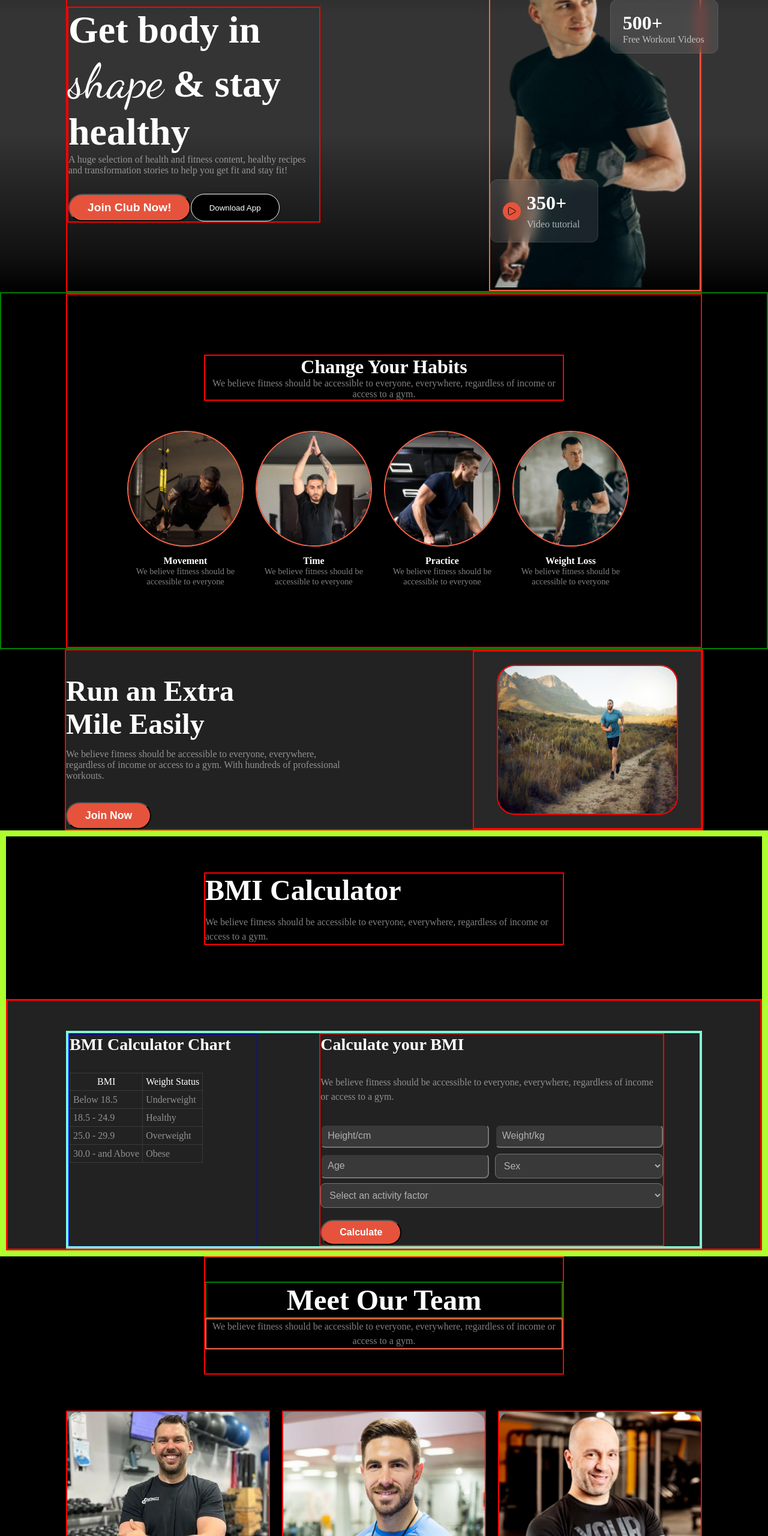
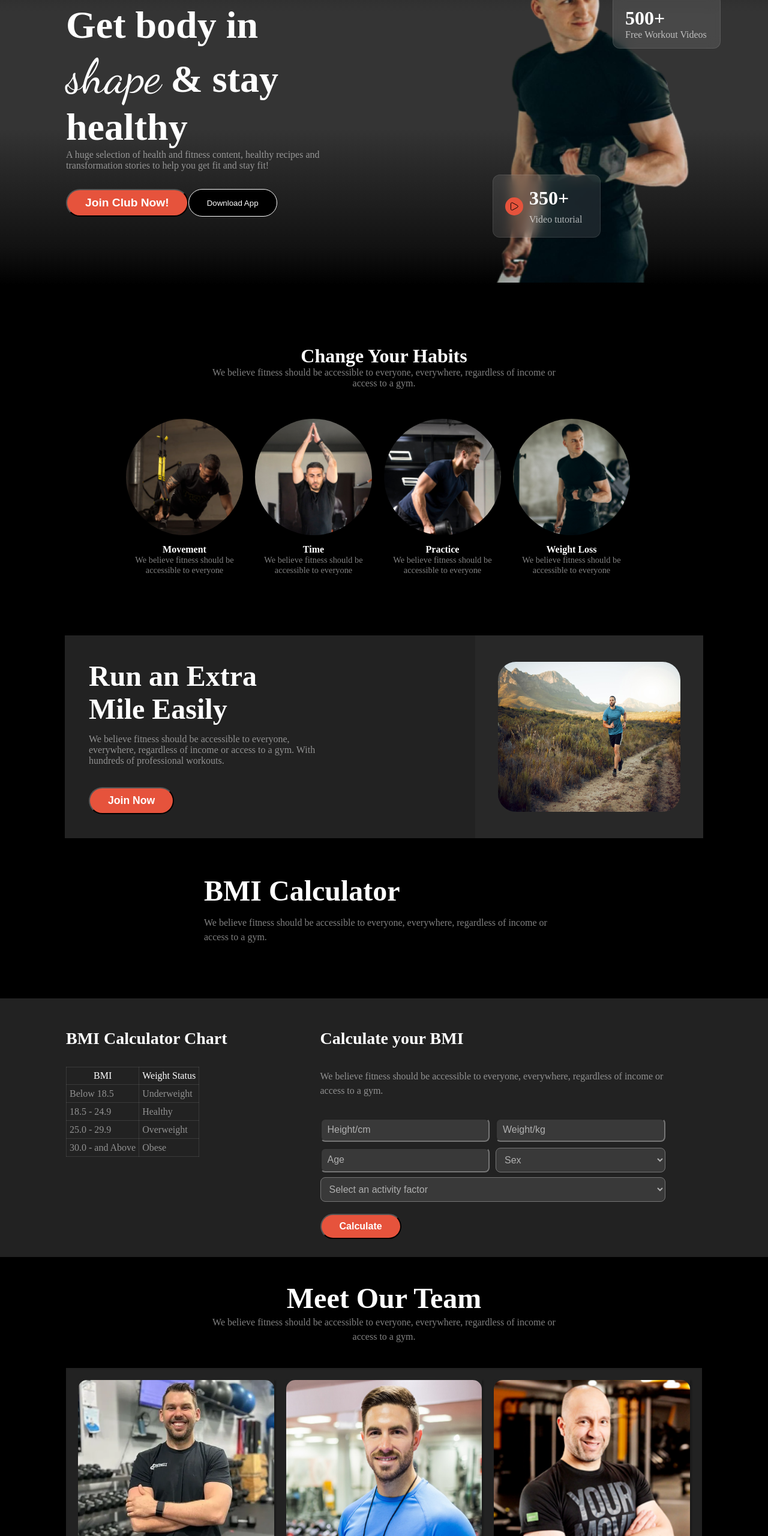
Before and after one commit to Ahmad496/Assignment2, a plain HTML site: page index.html in a window 1280 px wide. Shown: the part 240-2800 px from the top of the page at 60% size. Drawn offline with nearby package versions, Linux system fonts and the light colour scheme.

Commit message:
updated form button and some sections padding

```diff
--- a/styles/style.css
+++ b/styles/style.css
@@ -65,7 +65,7 @@ body {
   max-width: 1060px;
   margin: 0 auto;
   padding: 0 15px;
-  border: 2px solid red;
+  /* border: 2px solid red; */
 }
 .brand {
   font-size: 2.25rem;
@@ -111,19 +111,19 @@ li a {
 /* banner section starts here */
 .banner-image {
   position: relative;
-  border: 2px solid tomato;
+  /* border: 2px solid tomato; */
 }
 .banner-container {
   max-width: 1060px;
   margin: 0 auto;
   align-items: center;
   justify-content: space-between;
-  border: 2px solid red;
+  /* border: 2px solid red; */
   margin-top: 32px;
 }
 .banner-text {
   width: 40%;
-  border: 2px solid red;
+  /* border: 2px solid red; */
 }
 .banner-title {
   font-size: 4rem;
@@ -205,12 +205,12 @@ li a {
 /* habits section starts */
 .section-1 {
   background: #000;
-  border: 2px solid green;
+  /* border: 2px solid green; */
 }
 .habits-text {
   color: white;
   max-width: 600px;
-  border: 2px solid red;
+  /* border: 2px solid red; */
   margin: 0 auto;
   text-align: center;
   /* padding-top: 100px; */
@@ -228,7 +228,7 @@ li a {
 .card img {
   border-radius: 100%;
   margin-top: 50px;
-  border: 2px solid tomato;
+  /* border: 2px solid tomato; */
   margin-bottom: 15px;
 }
 .habits {
@@ -237,7 +237,7 @@ li a {
   /* gap: 100px;
   margin-top: 100px; */
   padding: 100px;
-  border: 2px solid red;
+  /* border: 2px solid red; */
 }
 .card {
   display: flex;
@@ -266,7 +266,7 @@ li a {
   display: flex;
   max-width: 1064px;
   margin-top: 30px;
-  border: 2px solid red;
+  /* border: 2px solid red; */
   margin: 0 auto;
   background: #222;
   justify-content: space-between;
@@ -278,7 +278,7 @@ li a {
 }
 .run-text {
   width: 45%;
-  padding-top: 40px;
+  padding: 40px;
 }
 .run-section-description {
   color: rgba(255, 255, 255, 0.5);
@@ -297,7 +297,7 @@ li a {
   background-color: #282828;
   /* padding-top: 30px;
   padding-left: 200px; */
-  border: 2px solid red;
+  /* border: 2px solid red; */
   display: flex;
   justify-content: center;
   align-items: center;
@@ -306,14 +306,14 @@ li a {
   width: 80%;
 
   border-radius: 30px;
-  border: 2px solid red;
+  /* border: 2px solid red; */
   height: 250px;
   /* padding: 30px; */
 }
 /* bmi calculator section starts */
 .section-3 {
   background: #222;
-  border: 3px solid red;
+  /* border: 3px solid red; */
 }
 .form-section {
   display: flex;
@@ -321,17 +321,18 @@ li a {
   flex-direction: column;
 }
 .bmi-form {
-  border: 2px solid red;
+  /* border: 2px solid red; */
   /* width: 30%; */
   max-width: 575px;
   margin: 0 auto;
   display: flex;
   flex-direction: column;
   gap: 34px;
+  padding-bottom: 30px;
 }
 .bmi-cal {
   background-color: black;
-  border: 10px solid greenyellow;
+  /* border: 10px solid greenyellow; */
 }
 .form-container {
   display: flex;
@@ -341,13 +342,13 @@ li a {
   background: #222;
   max-width: 1060px;
   margin: 0 auto;
-  border: 4px solid aquamarine;
+  /* border: 4px solid aquamarine; */
   margin-top: 50px;
 }
 .bmi-heading {
   background-color: #000;
   max-width: 600px;
-  border: 2px solid red;
+  /* border: 2px solid red; */
   margin: 0 auto;
   display: flex;
   flex-direction: column;
@@ -367,7 +368,7 @@ li a {
   font-weight: 900;
 }
 .bmi-chart-table-section {
-  border: 2px solid blue;
+  /* border: 2px solid blue; */
   width: 30%;
 }
 .chart-title {
@@ -443,10 +444,16 @@ select {
 .section-4 {
   background-color: #000000;
 }
+.team-member-pic {
+  /* box-shadow: 2px 2px 2px 1px rgba(0, 0, 0, 0.2); */
+  background-color: #222;
+  /* border: 2px solid red; */
+  padding: 20px;
+}
 .team-text {
   max-width: 600px;
   text-align: center;
-  border: 2px solid red;
+  /* border: 2px solid red; */
   display: flex;
   flex-direction: column;
   margin: 0 auto;
@@ -457,7 +464,7 @@ select {
   font-size: 3rem;
   font-weight: 900;
   line-height: 120%;
-  border: 2px solid green;
+  /* border: 2px solid green; */
   text-align: center;
 }
 .team-description {
@@ -466,24 +473,27 @@ select {
   font-weight: 400;
   text-align: center;
   line-height: 24px;
-  border: 2px solid tomato;
+  /* border: 2px solid tomato; */
 }
 .team-card {
   position: relative;
-  border: 2px solid red;
-  background: rgba(255, 255, 255, 0.5);
+  /* border: 2px solid red; */
+  /* background: rgba(255, 255, 255, 0.5); */
+  box-shadow: 2px 2px 2px 1px rgba(0, 0, 0, 0.2);
 }
 .team-card img {
   width: 100%;
-  border-radius: 20px;
+  border-radius: 15px;
 }
 .img-container {
   height: 100%;
+  border-radius: 15px;
 }
 .img-container img {
   object-fit: cover;
   width: 100%;
   height: 100%;
+  /* border-radius: 10px; */
 }
 .team-member-pic {
   max-width: 1060px;
@@ -491,7 +501,7 @@ select {
   display: grid;
   grid-template-columns: repeat(3, 1fr);
   gap: 20px;
-  padding: 60px 0px;
+  padding: 20px;
 }
 .member-intro {
   position: absolute;
@@ -511,11 +521,11 @@ select {
 }
 .footer-section {
   background-color: #222;
-  border: 2px solid red;
+  /* border: 2px solid red; */
 }
 .section-5 {
   max-width: 1060px;
-  border: 2px solid green;
+  /* border: 2px solid green; */
   display: flex;
   margin: 0 auto;
   justify-content: space-between;
@@ -578,10 +588,14 @@ select {
   letter-spacing: 0.3px;
   display: flex;
   max-width: 320px;
-  margin: 20px auto;
+  margin: 30px auto 0px;
+  padding-bottom: 30px;
 }
 /* media quary */
 @media screen and (max-width: 576px) {
+  .header-container {
+    padding-left: 20px;
+  }
   .nav-link {
     display: none;
   }
@@ -631,6 +645,9 @@ select {
   .form-container {
     flex-direction: column;
   }
+  .bmi-cal {
+    padding-left: 20px;
+  }
   .bmi-chart-table-section {
     width: 100%;
   }
@@ -647,5 +664,9 @@ select {
   .section-5 {
     flex-direction: column;
     gap: 10px;
+    padding-left: 20px;
+  }
+  .last-section {
+    padding: 0px 20px;
   }
 }
```
